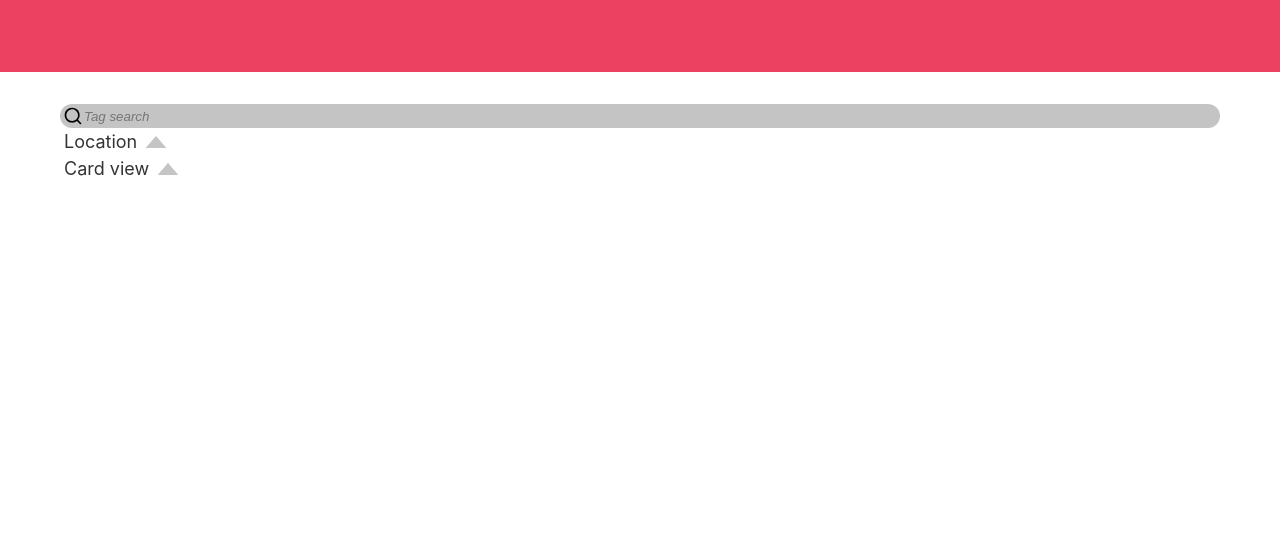
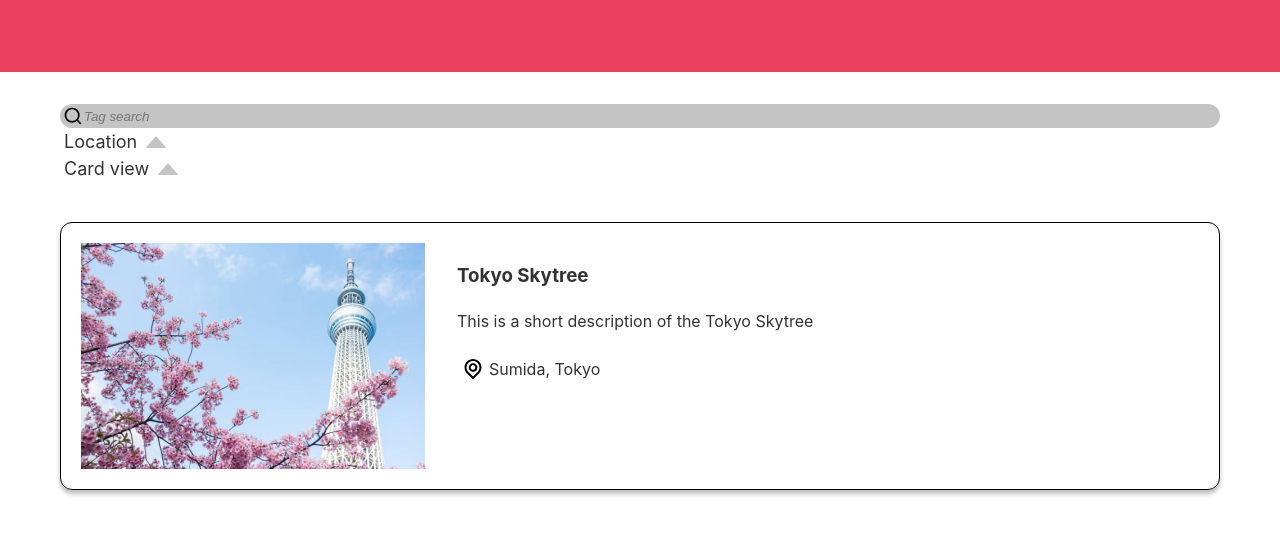
Before and after one commit to kenjifushida/gatsby-blog-hagino, a Gatsby site: page / in a window 1280 px wide. Built offline with nearby package versions, Linux system fonts and the light colour scheme; Gatsby itself is replaced by a stand-in of ours.

Commit message:
added list view styles

```diff
--- a/src/components/layout.js
+++ b/src/components/layout.js
@@ -24,7 +24,6 @@ const Layout = ({ children }) => {
       }
     }
   `)
-  const [selView, setView] = useState("Card view")
 
   return (
     <>
--- a/src/pages/index.js
+++ b/src/pages/index.js
@@ -1,9 +1,11 @@
 import * as React from "react"
 import { useState } from "react"
-import { Link } from "gatsby"
-import { StaticImage } from "gatsby-plugin-image"
+import { Link, graphql } from "gatsby"
+import { GatsbyImage, getImage } from "gatsby-plugin-image"
 import Combobox from "../components/combobox"
 import Dropdown from "../components/dropdown"
+
+import LocationPin from "../assets/locationPin.svg"
 
 import Layout from "../components/layout"
 import Seo from "../components/seo"
@@ -34,7 +36,7 @@ const LocationItems = [
 ]
 
 
-const IndexPage = () => {
+const IndexPage = ({data}) => {
   const [selView, setView] = useState("Card view")
   const [selLoc, setLoc] = useState("Location")
 
@@ -52,9 +54,49 @@ const IndexPage = () => {
               itemHandler={setView} />
           </div>
         </div>
-
+        <div className={styles.content}>
+          {data.allMdx.edges.map(post => {
+            const img = getImage(post.node.frontmatter.image)
+            return (
+              <div key={post.node.id} className={styles.post}>
+                <GatsbyImage image={img}
+                alt={post.node.frontmatter.title}/>
+                <div className={styles.postInfo}>
+                  <h3>{post.node.frontmatter.title}</h3>
+                  <p className={styles.desc}>{post.node.frontmatter.excerpt}</p>
+                  <div className={styles.location}>
+                    <LocationPin/>
+                    <span>{post.node.frontmatter.city}, {post.node.frontmatter.location}</span>
+                  </div>
+                </div>
+              </div>
+            )
+          })}
+        </div>
       </Layout>
     )
 }
 
+export const query = graphql`
+  {
+    allMdx {
+      edges {
+        node {
+          frontmatter {
+            city
+            excerpt
+            location
+            title
+            image {
+              childImageSharp {
+                gatsbyImageData
+              }
+            }
+          }
+        }
+      }
+    }
+  }
+`
+
 export default IndexPage
--- /dev/null
+++ b/src/posts/skytree/index.mdx
@@ -0,0 +1,7 @@
+---
+title: Tokyo Skytree
+city: Sumida
+location: Tokyo
+image: sky.png
+excerpt: This is a short description of the Tokyo Skytree
+---
--- a/src/styles/index.module.scss
+++ b/src/styles/index.module.scss
@@ -9,3 +9,27 @@
   justify-content: space-between;
   width: 20rem;
 }
+
+.post {
+  display: flex;
+  gap: 2rem;
+  padding: 1.25rem;
+  margin-top: 2.5rem;
+  border: 1px solid black;
+  border-radius: 0.75rem;
+  box-shadow: 0px 4px 4px rgba(0,0,0,0.25);
+}
+
+.post-info {
+  h3 {
+    font-size: 1.5rem;
+  }
+}
+
+.location {
+  display: flex;
+  align-items: center;
+  svg {
+    width: 2rem;
+  }
+}
```
Also changed, not shown: src/assets/locationPin.svg (added), src/posts/skytree/sky.png (added), 1 other file.
